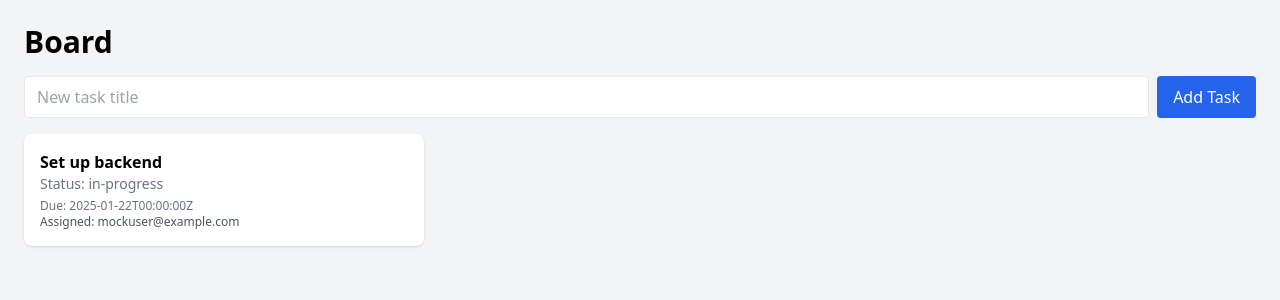
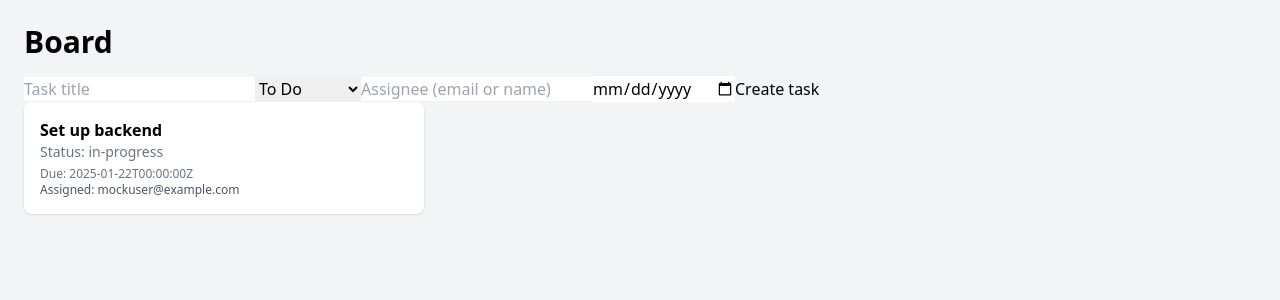
Before and after one commit to michaelvong/TaskBin, a React (Vite) app in the folder taskbin-frontend-complete/: page /board/1 in a window 1280 px wide. Shown: the top 300 px of the page. Built offline with nearby package versions, Linux system fonts and the light colour scheme; no server answers.

Commit message:
Update Board.jsx
- additional fields: status, assignee, taskduedate

```diff
--- a/taskbin-frontend-complete/src/pages/Board.jsx
+++ b/taskbin-frontend-complete/src/pages/Board.jsx
@@ -11,6 +11,10 @@ export default function Board() {
   const [board, setBoard] = useState(location.state?.board || null);
   const [tasks, setTasks] = useState([]);
   const [newTaskTitle, setNewTaskTitle] = useState("");
+  const [newTaskStatus, setNewTaskStatus] = useState("todo");
+  const [newTaskAssignee, setNewTaskAssignee] = useState("");
+  const [newTaskDue, setNewTaskDue] = useState(""); // e.g. "2025-11-20"
+
 
   useEffect(() => {
     api
@@ -22,17 +26,22 @@ export default function Board() {
   async function handleCreateTask(e) {
     e.preventDefault();
     if (!newTaskTitle.trim()) return;
+
     try {
       const created = await api.createTask(id, {
         title: newTaskTitle.trim(),
         description: "",
-        due: null,
-        assignee: null,
-        status: "todo",
+        status: newTaskStatus,                     // 👈 from state
+        assignee: newTaskAssignee || null,        // 👈 null if empty
+        due: newTaskDue ? new Date(newTaskDue).toISOString() : null,
       });
-      // In mock mode, createTask returns full object; in real mode it returns ids only.
-      // Easiest is to just refetch tasks after creation:
+
+      // reset form fields
       setNewTaskTitle("");
+      setNewTaskStatus("todo");
+      setNewTaskAssignee("");
+      setNewTaskDue("");
+
       const refreshed = await api.listBoardTasks(id);
       setTasks(refreshed);
     } catch (err) {
@@ -40,24 +49,44 @@ export default function Board() {
     }
   }
 
+
   return (
     <div className="p-6">
       <h1 className="text-3xl font-bold mb-4">
         {board?.name || "Board"}
       </h1>
-
-      <form className="flex gap-2 mb-4" onSubmit={handleCreateTask}>
+      <form onSubmit={handleCreateTask}>
         <input
-          className="border rounded px-3 py-2 flex-1"
-          placeholder="New task title"
+          type="text"
+          placeholder="Task title"
           value={newTaskTitle}
           onChange={(e) => setNewTaskTitle(e.target.value)}
         />
-        <button className="bg-blue-600 text-white px-4 py-2 rounded">
-          Add Task
-        </button>
+
+        <select
+          value={newTaskStatus}
+          onChange={(e) => setNewTaskStatus(e.target.value)}
+        >
+          <option value="todo">To Do</option>
+          <option value="in_progress">In Progress</option>
+          <option value="done">Done</option>
+        </select>
+
+        <input
+          type="text"
+          placeholder="Assignee (email or name)"
+          value={newTaskAssignee}
+          onChange={(e) => setNewTaskAssignee(e.target.value)}
+        />
+
+        <input
+          type="date"
+          value={newTaskDue}
+          onChange={(e) => setNewTaskDue(e.target.value)}
+        />
+
+        <button type="submit">Create task</button>
       </form>
-
       <div className="grid grid-cols-3 gap-4">
         {tasks.map((t) => (
           <TaskCard key={t.id} task={t} />
```
